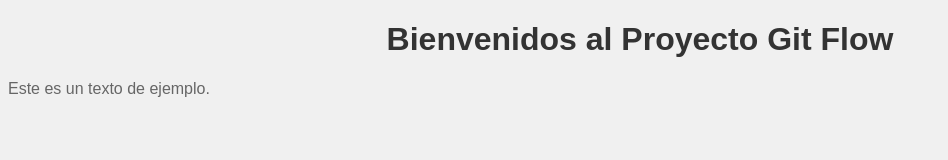
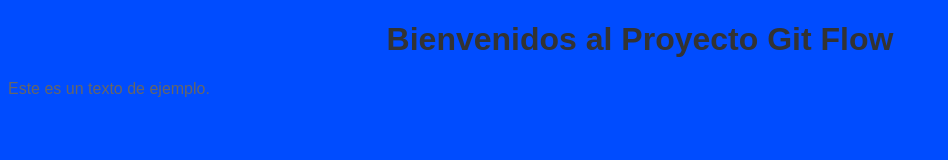
Before and after one commit to tutortt/ejercicio-git, a plain HTML site: page index.html in a window 1280 px wide. Shown: the whole page, without its empty margins (0-948 px from the left). Drawn offline with Linux system fonts and the light colour scheme.

```diff
--- a/style.css
+++ b/style.css
@@ -1,6 +1,6 @@
 body {
   font-family: Arial, sans-serif;
-  background-color: #f0f0f0;
+  background-color: #004cff;
 }
 
 h1 {
```
